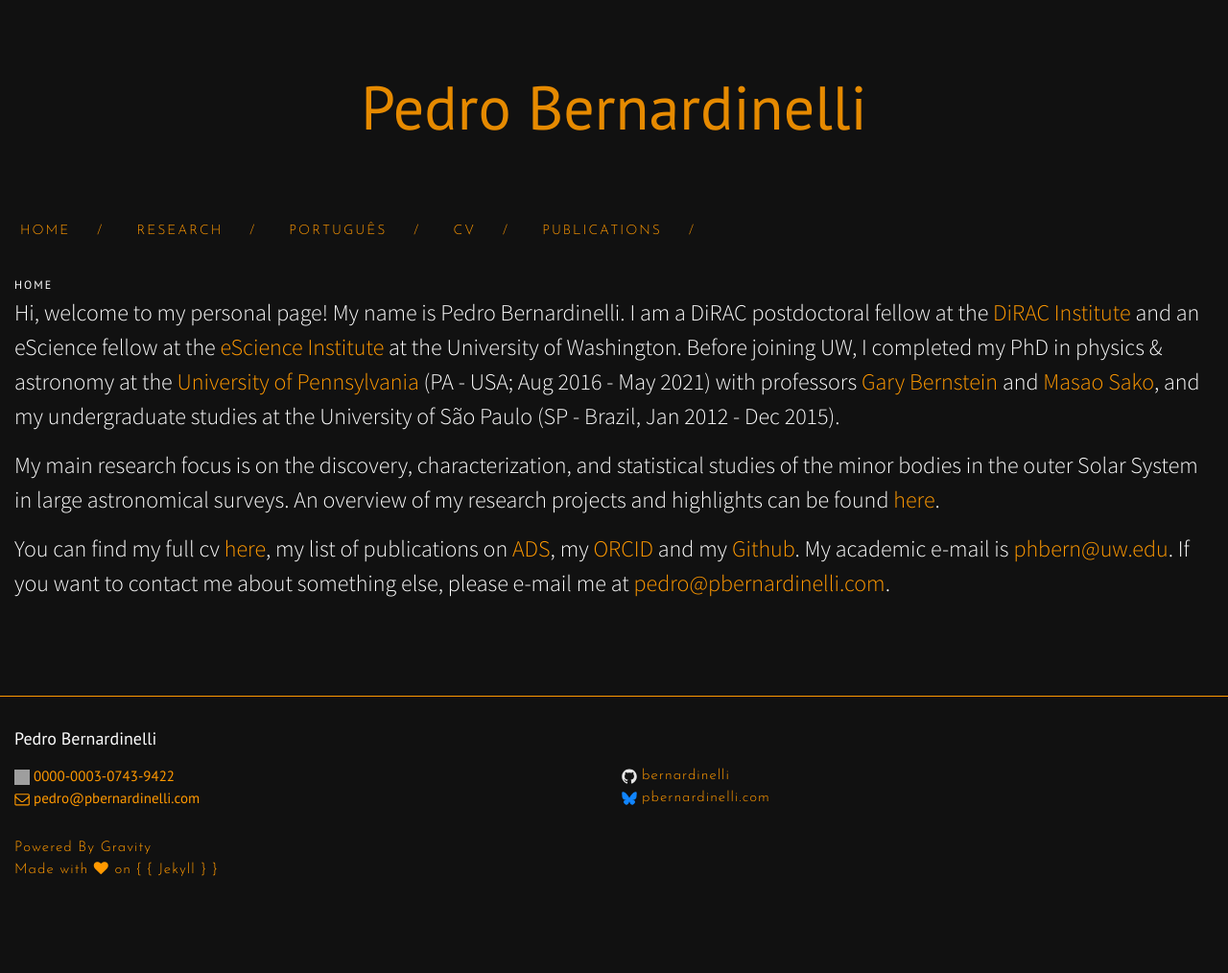
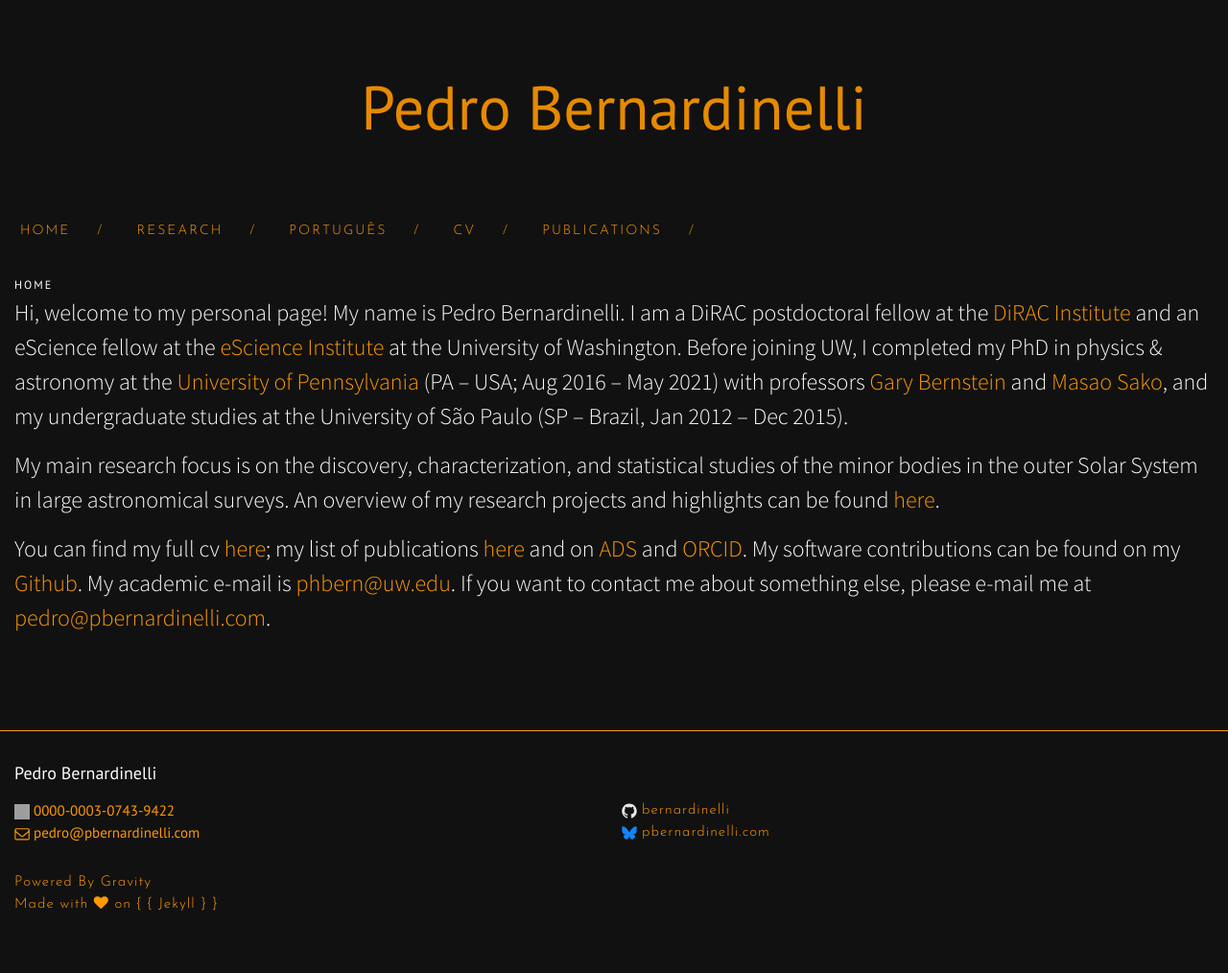
Before and after one commit to bernardinelli/bernardinelli.github.io, a Jekyll site: the page built from index.md, in a window 1280 px wide. Shown: the whole page at 96% size. Built offline with Jekyll 4.4.1, drawn with Linux system fonts in a browser that asks for light colours; nearby versions of some CDN libraries; before the commit the page ends 978 px from its top, so only the background shows below that; grey boxes are pictures that could not be loaded.

Commit message:
Index pages

```diff
--- a/index.md
+++ b/index.md
@@ -3,8 +3,8 @@ layout: page
 title: Home
 ---
 
-Hi, welcome to my personal page! My name is Pedro Bernardinelli. I am a DiRAC postdoctoral fellow at the [DiRAC Institute](https://dirac.astro.washington.edu/person/pedro-bernardinelli/) and an eScience fellow at the [eScience Institute](https://escience.washington.edu/people/pedro-bernardinelli/) at the University of Washington. Before joining UW, I completed my PhD in physics & astronomy at the [University of Pennsylvania](https://www.physics.upenn.edu/people/graduate-students/pedro-henrique-bernardinelli) (PA - USA; Aug 2016 - May 2021) with professors [Gary Bernstein](http://www.physics.upenn.edu/~garyb/) and [Masao Sako](https://www.physics.upenn.edu/people/standing-faculty/masao-sako), and my undergraduate studies at the University of São Paulo (SP - Brazil, Jan 2012 - Dec 2015).
+Hi, welcome to my personal page! My name is Pedro Bernardinelli. I am a DiRAC postdoctoral fellow at the [DiRAC Institute](https://dirac.astro.washington.edu/person/pedro-bernardinelli/) and an eScience fellow at the [eScience Institute](https://escience.washington.edu/people/pedro-bernardinelli/) at the University of Washington. Before joining UW, I completed my PhD in physics & astronomy at the [University of Pennsylvania](https://www.physics.upenn.edu/people/graduate-students/pedro-henrique-bernardinelli) (PA -- USA; Aug 2016 -- May 2021) with professors [Gary Bernstein](http://www.physics.upenn.edu/~garyb/) and [Masao Sako](https://www.physics.upenn.edu/people/standing-faculty/masao-sako), and my undergraduate studies at the University of São Paulo (SP -- Brazil, Jan 2012 -- Dec 2015).
 
 My main research focus is on the discovery, characterization, and statistical studies of the minor bodies in the outer Solar System in large astronomical surveys. An overview of my research projects and highlights can be found [here](./index01-research.md).
 
-You can find my full cv [here](/index07-cv.md), my list of publications on [ADS](https://ui.adsabs.harvard.edu/public-libraries/qUR2U9_SQLScOJCUtxKUZA), my [ORCID](https://orcid.org/0000-0003-0743-9422 "Orcid ID") and my [Github](https://github.com/bernardinelli "Pedro Bernardinelli"). My academic e-mail is <phbern@uw.edu>. If you want to contact me about something else, please e-mail me at <pedro@pbernardinelli.com>.
+You can find my full cv [here](/index07-cv.md); my list of publications [here](/index08-pubs.md) and on [ADS](https://ui.adsabs.harvard.edu/public-libraries/qUR2U9_SQLScOJCUtxKUZA) and [ORCID](https://orcid.org/0000-0003-0743-9422 "ORCID"). My software contributions can be found on my [Github](https://github.com/bernardinelli "Pedro Bernardinelli"). My academic e-mail is <phbern@uw.edu>. If you want to contact me about something else, please e-mail me at <pedro@pbernardinelli.com>.
```
Also changed, not shown: index01-research.md (+2 -0 lines), index05-portugues.md (+2 -2 lines).
